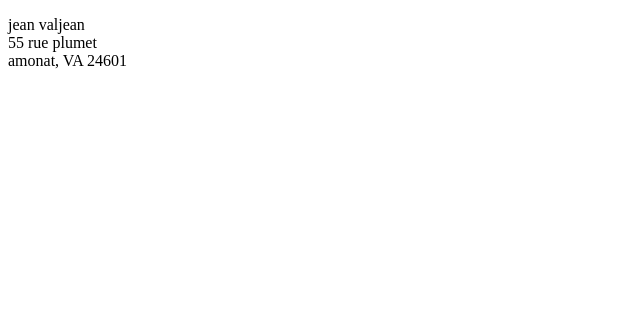
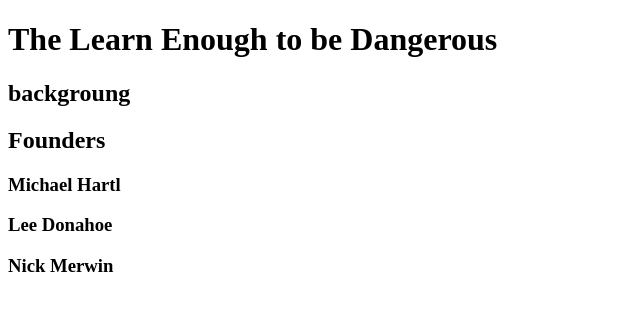
Before and after one commit to rohit8932/sample_website, a plain HTML site: page index.html in a window 1280 px wide. Shown: the whole page, without its empty margins (0-640 px from the left). Drawn offline with Linux system fonts and the light colour scheme.

Commit message:
add headers

```diff
--- a/index.html
+++ b/index.html
@@ -3,11 +3,16 @@
 <head>
 		<meta charset="utf-8">
 		<meta name="viewport" content="width=device-width, initial-scale=1.0">
-		<title>sample Website</title>
+		<title>Learn Enough to be Dangerous</title>
 </head>
 
 <body>
-	<p>jean valjean <br>55 rue plumet <br>amonat, VA 24601</p>
+	<h1><strong>The Learn Enough to be Dangerous</strong></h1>
+	<h2>backgroung</h2>
+	<h2>Founders</h2>
+	<h3>Michael Hartl</h3>
+	<h3>Lee Donahoe</h3>
+	<h3>Nick Merwin</h3>
 
 </body>
 </html>
```
